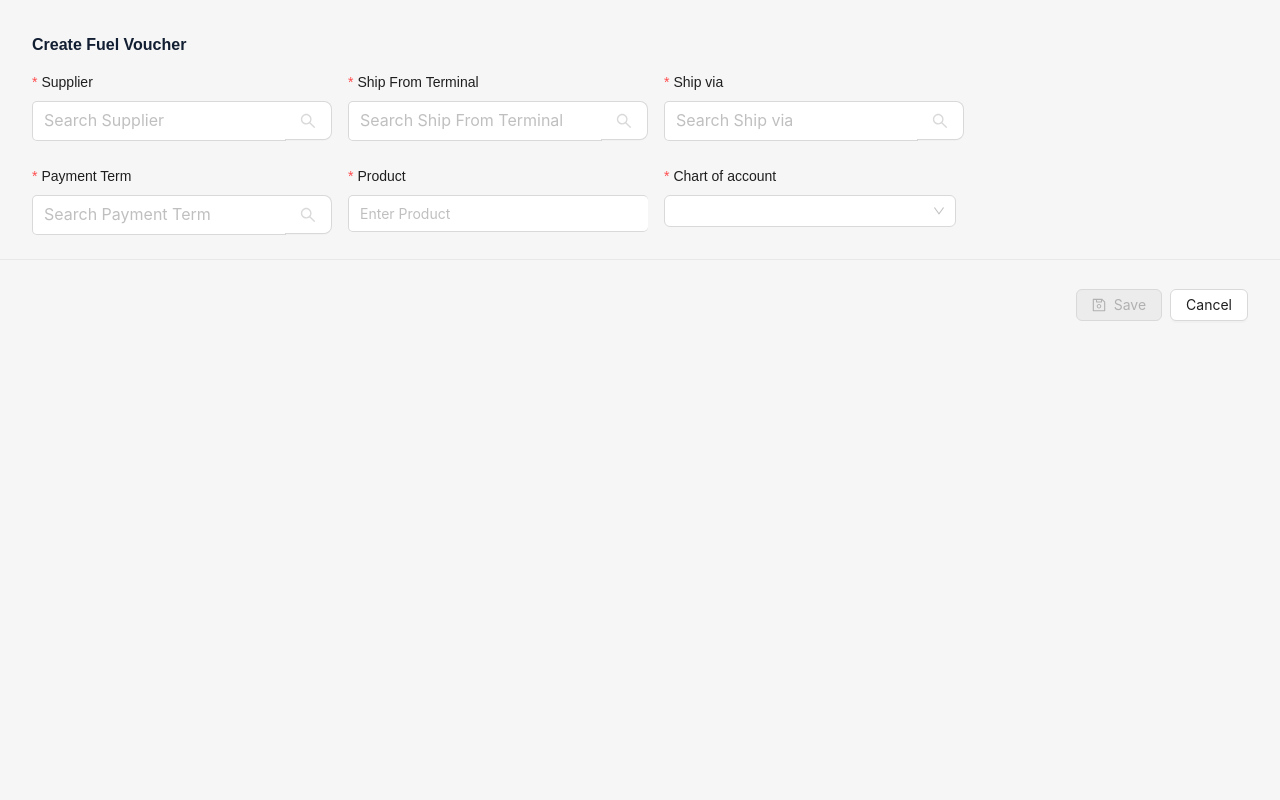
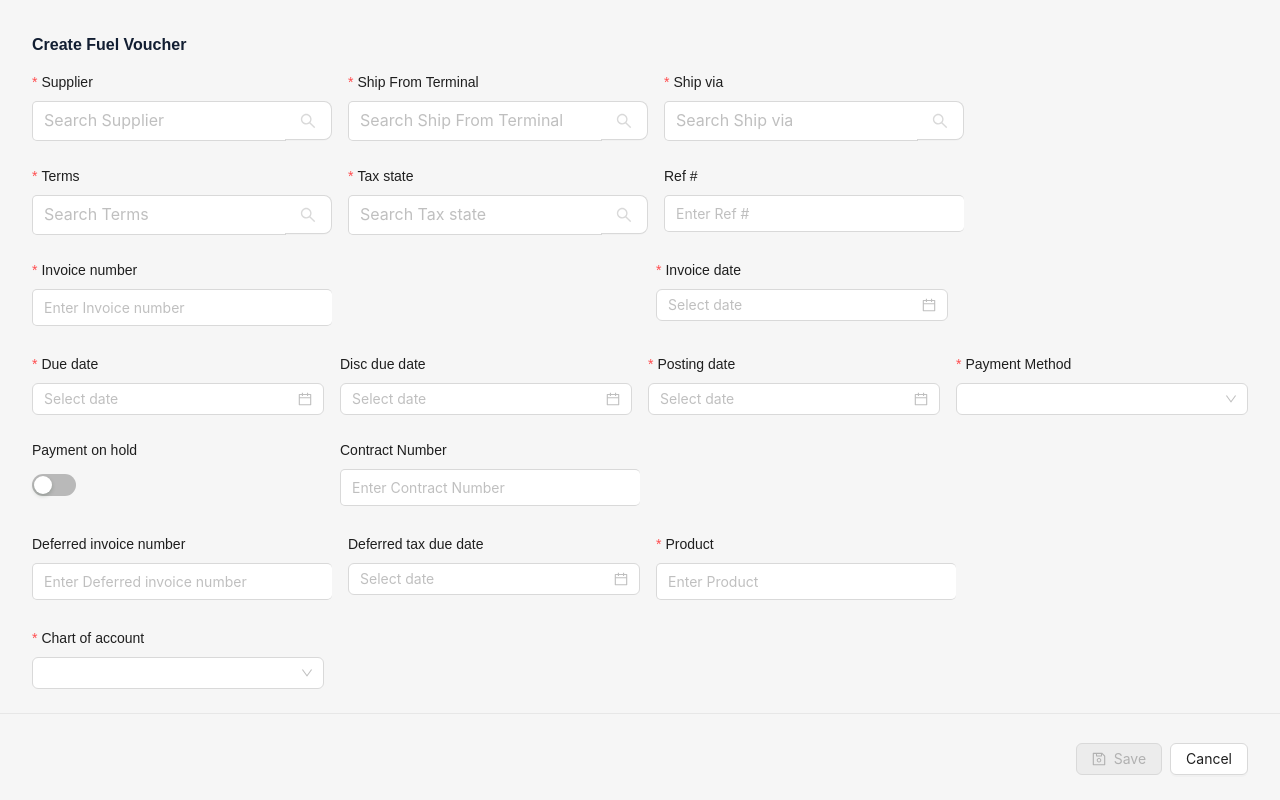
Before and after one commit to heena384/Dynamic-Form, a React (Vite) app: page / in a window 1280 px wide. Built offline with nearby package versions, Linux system fonts and the light colour scheme.

Commit message:
New Fields added in schema

```diff
--- a/src/schema/formSchema.ts
+++ b/src/schema/formSchema.ts
@@ -38,16 +38,110 @@ export const formSchema = [
   },
   {
     id: "paymentTerm",
-    label: "Payment Term",
+    label: "Terms",
     type: "searchable",
     options: [
       { id: 1, name: "Net day 1" },
       { id: 2, name: "Net day 7" },
       { id: 3, name: "Net day 10" },
       { id: 4, name: "Net day 15" },
+      { id: 4, name: "COD" },
     ],
     required: true,
   },
+  {
+    id: "taxState",
+    label: "Tax state",
+    type: "searchable",
+    inputField: "string",
+    options: [
+      { id: 1, name: "Pennsylvania" },
+      { id: 2, name: "New York" },
+      { id: 3, name: "Ohio" },
+      { id: 4, name: "West Virginia" },
+    ],
+    required: true,
+  },
+  {
+    id: "ref",
+    label: "Ref #",
+    type: "input",
+    required: false,
+  },
+  {
+    id: "invoiceNumber",
+    label: "Invoice number",
+    type: "input",
+    inputField: "number",
+    required: true,
+  },
+  { id: "", label: "", type: "" },
+  {
+    id: "invoiceDate",
+    label: "Invoice date",
+    type: "date",
+    required: true,
+  },
+  {
+    id: "dueDate",
+    label: "Due date",
+    type: "date",
+    required: true,
+  },
+  {
+    id: "discDueDate",
+    label: "Disc due date",
+    type: "date",
+    required: false,
+  },
+  {
+    id: "postingDate",
+    label: "Posting date",
+    type: "date",
+    required: true,
+  },
+
+  {
+    id: "paymentMethod",
+    label: "Payment Method",
+    type: "select",
+    inputField: "string",
+    options: [
+      { label: "Cheque", value: "Cheque" },
+      { label: "Credit card", value: "Credit card" },
+      { label: "Debit card", value: "Debit card" },
+      { label: "UPI", value: "UPI" },
+    ],
+    required: true,
+  },
+  {
+    id: "paymentOnHold",
+    label: "Payment on hold",
+    type: "switch",
+    required: false,
+  },
+  {
+    id: "contractNumber",
+    label: "Contract Number",
+    type: "input",
+    inputField: "number",
+    required: false,
+  },
+  { id: "", label: "", type: "" },
+  {
+    id: "deferredInvoiceNumber",
+    label: "Deferred invoice number",
+    type: "input",
+    inputField: "number",
+    required: false,
+  },
+  {
+    id: "deferredTaxDueDate",
+    label: "Deferred tax due date",
+    type: "date",
+    required: false,
+  },
+
   {
     id: "listOfProducts",
     label: "Product",
@@ -64,6 +158,7 @@ export const formSchema = [
     id: "listOfChartOfAccount",
     label: "Chart of account",
     type: "select",
+    inputField: "string",
     options: [
       { label: "Payment Account", value: "Payment Account" },
       { label: "Vendor Account", value: "Vendor Account" },
```
